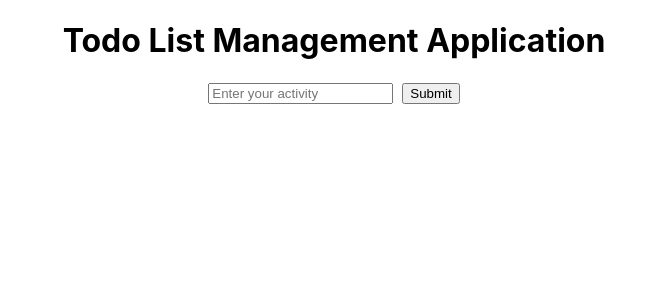
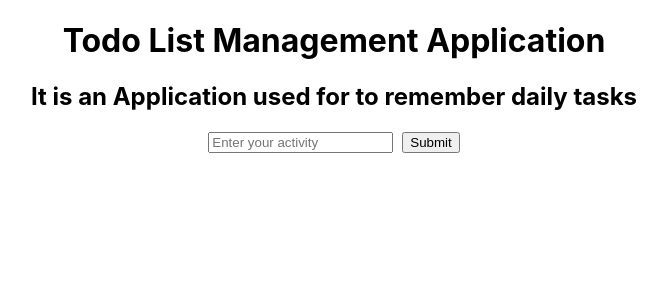
Before and after one commit to udaychand348/React-Js-Projects, a React (Create React App) app: page / in a window 1280 px wide. Shown: the top 300 px of the page, without its empty margins (306-973 px from the left). Built offline with nearby package versions, Linux system fonts and the light colour scheme.

Commit message:
added h2 tag

```diff
--- a/src/TodoList/Fil1.js
+++ b/src/TodoList/Fil1.js
@@ -31,6 +31,7 @@ const Fil1 = () => {
     <div>
       <center>
         <h1> Todo List Management Application</h1>
+        <h2> It is an Application used for to remember daily tasks</h2>
         <Display task={task} deletehandler={deletehandler} />
         <form onSubmit={shandler} >
             <input type="text" placeholder="Enter your activity" name="todo" value={todo} onChange={chandler} />&nbsp;&nbsp;
```
